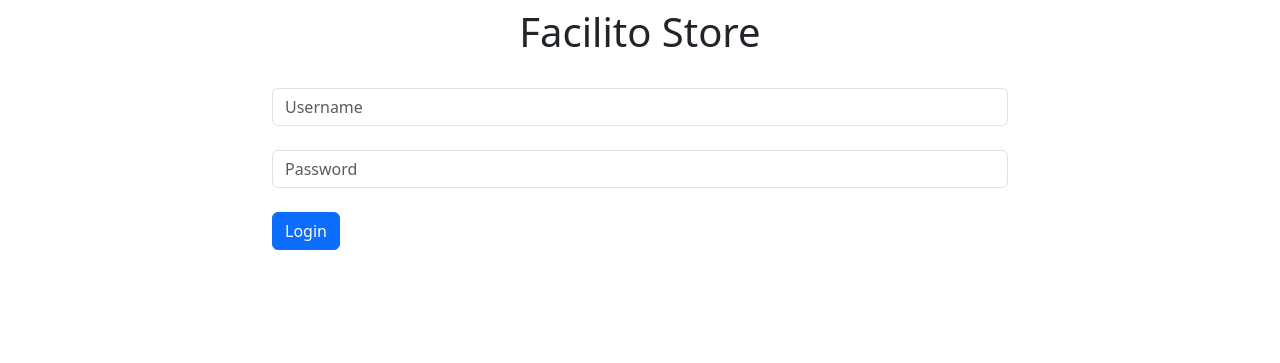
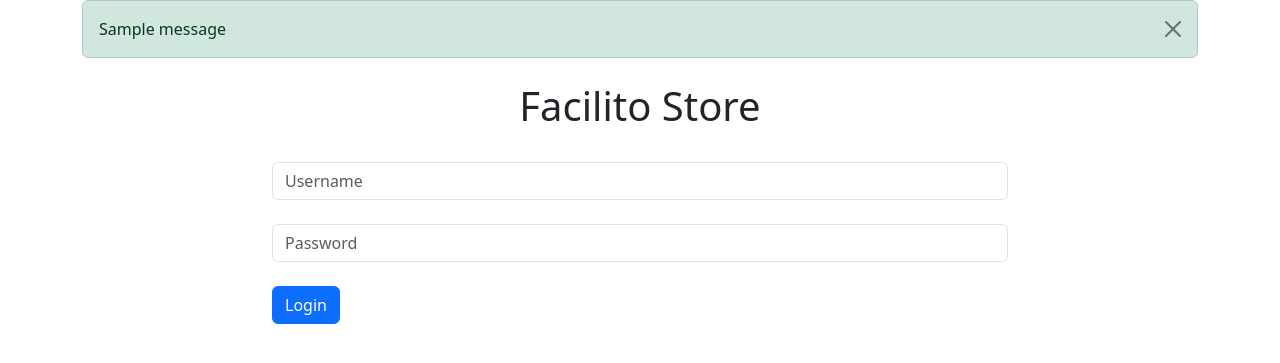
Before and after one commit to rogerarmandochanac/facilito-store, a Django app: template templates/users/login.html in a window 1280 px wide. Shown: the top 363 px of the page. Run offline with Django 3.2, Linux system fonts and the light colour scheme; the template is opened without the code that fills it, so the values that code supplies are empty; one stand-in notice (Sample message) is shown; some libraries are stand-ins or nearby versions.

Commit message:
Creando mensajes de login

```diff
--- a/facilito_store/views.py
+++ b/facilito_store/views.py
@@ -1,4 +1,5 @@
 from django.shortcuts import render, redirect
+from django.contrib import messages
 from django.contrib.auth import authenticate, login
 
 def index_view(request):
@@ -13,6 +14,9 @@ def login_view(request):
 
         if user:
             login(request, user)
+            messages.success(request, "Usuario logeado exitosamente")
             return redirect("index")
+        else:
+            messages.error(request, "El usuario no se encuentra registrado")
 
     return render(request, "users/login.html", {})
--- a/templates/base.html
+++ b/templates/base.html
@@ -11,6 +11,17 @@
 </head>
 <body>
     <div class="container">
+        {% block messages %}
+        {% if messages %}
+            {% for message in messages%}
+                <div class="alert alert-dismissible fade show {% if message.tags == 'success'%}alert-success{% else%} alert-danger {% endif %}">
+                    <button type="button" class="btn btn-close" data-bs-dismiss="alert"></button>
+                    {{message}}
+                </div>
+
+            {% endfor %}
+        {% endif %}
+        {% endblock %}
         {% block container %}
 
         {% endblock %}
```
Also changed, not shown: db.sqlite3.
